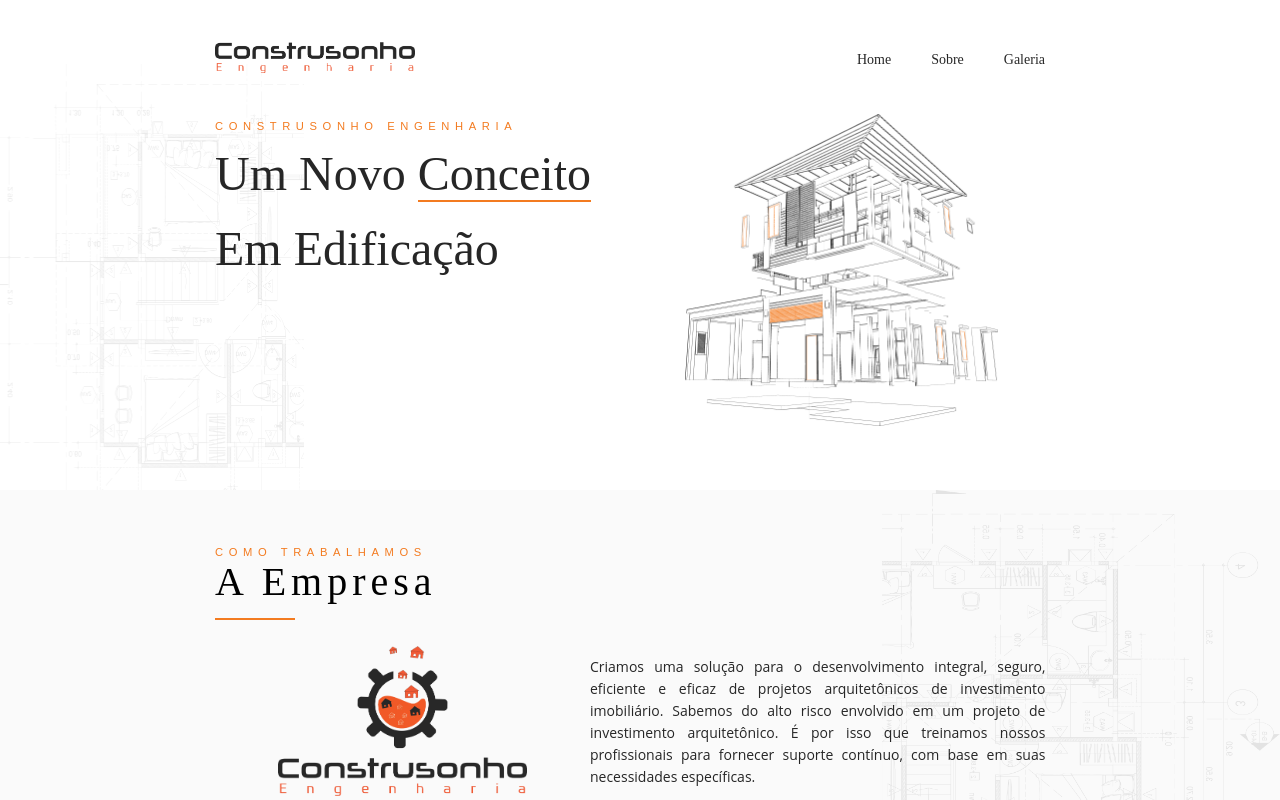
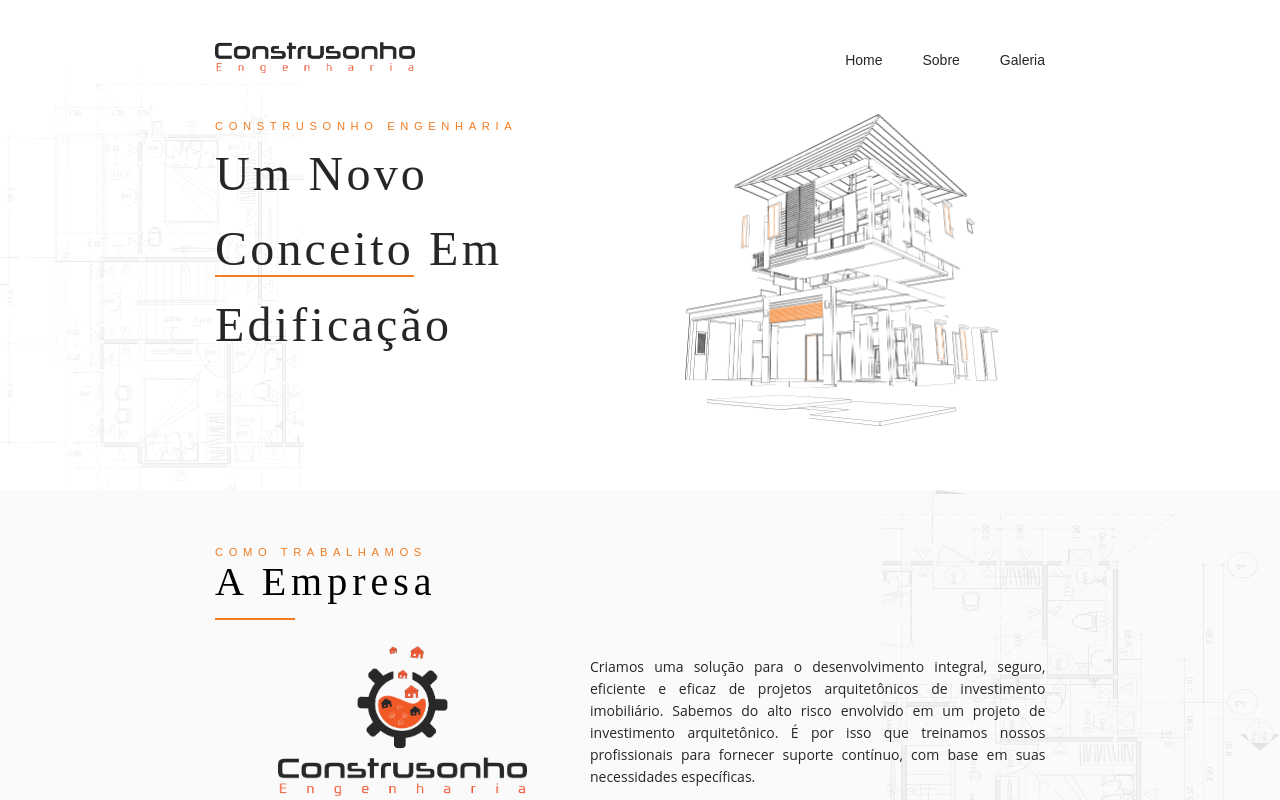
Before and after one commit to antoniopresto/construsonho-engenharia, a Next.js app: page /Home in a window 1280 px wide. Shown: the top 800 px of the page. Built offline with nearby package versions, Linux system fonts and the light colour scheme.

Commit message:
links redes sociais

```diff
--- a/components/several/Rodape.jsx
+++ b/components/several/Rodape.jsx
@@ -1,6 +1,6 @@
 import React from "react";
-import {Row, Col, Button, BackTop, Layout, Menu} from "antd";
-import {Footer, Header} from "antd/lib/layout/layout";
+import {Row, Col, Button, Layout } from "antd";
+import {Footer } from "antd/lib/layout/layout";
 import {
     InstagramOutlined,
     FacebookOutlined,
@@ -43,13 +43,13 @@
                         </Col>
                         <Col flex="0 1 150px">
                             <Subtitlesection {...valueSubtitle[2]} />
-                            <Button type="text" href="/" icon={<InstagramOutlined/>}>
+                            <Button type="text" href="https://www.instagram.com/engenhariaconstrusonhos/" icon={<InstagramOutlined/>}>
                                 Instagram
                             </Button>
-                            <Button type="text" href="/" icon={<FacebookOutlined/>}>
+                            <Button type="text" href="https://www.facebook.com/engenhariaconstrusonhos-108246148003444" icon={<FacebookOutlined/>}>
                                 Facebook
                             </Button>
-                            <Button type="text" href="/" icon={<WhatsAppOutlined/>}>
+                            <Button type="text" href="https://wa.me/5511950711314" icon={<WhatsAppOutlined/>}>
                                 WhatsApp
                             </Button>
                         </Col>
--- a/components/several/Topmenu.jsx
+++ b/components/several/Topmenu.jsx
@@ -65,7 +65,7 @@
                             className="bigmenu"
                             mode="horizontal"
                             overflowedIndicator={<MenuOutlined/>}
-                            style={{lineHeight: "64px", fontFamily: "'Merriweather', serif"}}
+                            style={{lineHeight: "64px", fontFamily: "Montserrat, sans-serif"}}
                         >
                             <Menu.Item key="home">
                                 <Link href="/Home"> Home </Link>
--- a/pages/About.jsx
+++ b/pages/About.jsx
@@ -1,5 +1,4 @@
 import React from "react";
-import {Content} from "antd/lib/layout/layout";
 import Bannertitle from "../components/generics/Bannertitle";
 import Goals from "../components/Goals";
 import Contact from "../components/several/Contact";
--- a/styles/globals.less
+++ b/styles/globals.less
@@ -78,8 +78,7 @@
 //titulos
 .titleBanner {
   font-size: @bannersize;
-  line-height: "130%";
-  letter-spacing: "0.04em";
+  letter-spacing: 0.2rem;
   font-family: @titlebanner;
 }
 
```
Also changed, not shown: 1 other file (tests, documents, lock files or other folders).
